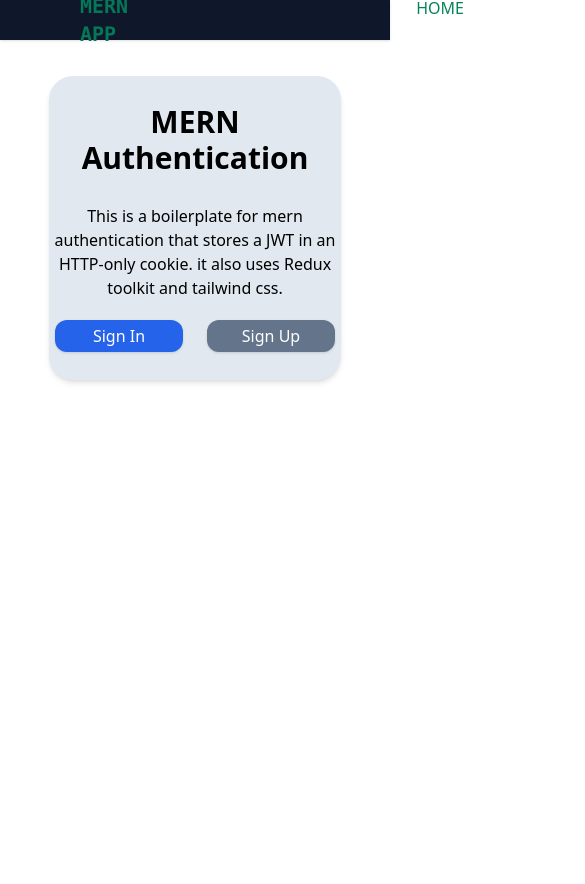
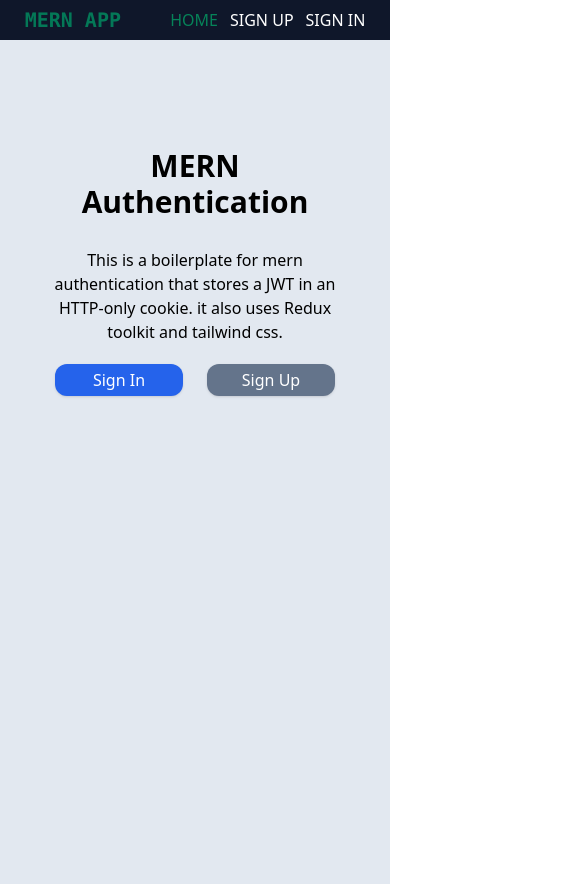
Before and after one commit to sarfaraz-hussain9/mern, a React (Create React App) app in the folder frontend/: page / in a window 390 px wide. Shown: the whole page, 585 px wide, since content can reach past the window. Before the commit the page ends 844 px from the top, so only its background shows below. Built offline with nearby package versions, Linux system fonts and the light colour scheme; the HTML template or start-up script is replaced by a standard one.

Commit message:
responsive

```diff
--- a/frontend/src/compontents/Header.js
+++ b/frontend/src/compontents/Header.js
@@ -6,14 +6,14 @@ const Header = () => {
   const { userInfo } = useSelector((state) => state.auth);
   return (
     <>
-      <div className="navBar flex justify-between h-10 bg-slate-900 text-white items-center shadow">
-        <div className="left mx-20">
+      <div className="navBar flex justify-around h-10 w-full bg-slate-900 text-white items-center shadow ">
+        <div className=" ">
           <h3 className="text-emerald-700  font-bold font-mono text-xl ">
             MERN APP
           </h3>
         </div>
-        <div className="right mx-52">
-          <ul className="flex gap-7">
+        <div className="">
+          <ul className="flex gap-3 sm:gap-6">
           <li >
                   <NavLink to="/">HOME</NavLink>
                 </li>
--- a/frontend/src/compontents/Hero.js
+++ b/frontend/src/compontents/Hero.js
@@ -4,12 +4,14 @@ import { Link } from 'react-router-dom'
 const Hero = () => {
   return (
     <>
-        <div className="container w-3/4  mx-auto bg-slate-200 my-9 rounded-3xl shadow-md">
-          <h1 className='text-3xl font-bold text-center py-7'>MERN Authentication</h1>
+        <div className="container max-w-screen-2xl bg-slate-200 min-h-screen flex justify-center ">
+        <div className="box py-20  w-3/4">
+          <h1 className='text-3xl font-bold text-center py-7 '>MERN Authentication</h1>
           <p className='text-center mb-5'>This is a boilerplate for mern authentication that stores a JWT in an HTTP-only cookie. it also uses Redux toolkit and tailwind css.</p>
           <div className="btn pb-7 flex items-center justify-center gap-6">
             <Link to="/signin" className='bg-blue-600 w-32 px-2 py-1 rounded-xl text-white shadow text-center'>Sign In</Link>
             <Link to="/signup" className='bg-slate-500 w-32 px-2 py-1 rounded-xl text-white shadow text-center'>Sign Up</Link>
+          </div>
           </div>
         </div>
     </>
--- a/frontend/src/screens/Profile.js
+++ b/frontend/src/screens/Profile.js
@@ -49,7 +49,7 @@ const Profile = () => {
 
   return (
     <>
-    <div className="container w-96  mx-auto bg-slate-200 mt-5 p-4 rounded-xl shadow-lg ">
+    <div className="container w-96 mx-auto bg-slate-200  p-5 my-40 rounded-xl shadow-md ">
     <h1 className='text-center font-bold  mb-5 text-4xl'>Profile</h1>
     <div className="box flex flex-col justify-center items-center ">
 
--- a/frontend/src/screens/Signin.js
+++ b/frontend/src/screens/Signin.js
@@ -39,7 +39,7 @@ const Signin = () => {
 
   return (
     <>
-        <div className="container w-64 mx-auto bg-slate-200 mt-5 p-3 rounded-xl shadow-md ">
+        <div className="container w-96 mx-auto bg-slate-200  p-5 my-40 rounded-xl shadow-md  ">
             <h1 className='text-center uppercase font-bold text-xl mb-5'>Sign In</h1>
             <form className='flex flex-col' onSubmit={handleSubmit} >
             <input onChange={(e)=>{setEmail(e.target.value)}} className=" focus:outline-none  my-2 p-1 rounded-md" type="text" placeholder='Email' value={email}/>
--- a/frontend/src/screens/Signup.js
+++ b/frontend/src/screens/Signup.js
@@ -39,7 +39,7 @@ const Signup = () => {
 
   return (
     <>
-        <div className="container w-60 mx-auto bg-slate-200 mt-5 p-3 rounded-xl shadow-md ">
+        <div className="container w-96 mx-auto bg-slate-200  p-5 my-40 rounded-xl shadow-md ">
             <h1 className='text-center font-bold text-xl mb-5'>SIGN UP</h1>
             <form className='flex flex-col' onSubmit={handleSubmit}>
             <input onChange={(e)=>{setUsername(e.target.value)}} className=" focus:outline-none my-2  p-1 rounded-md" type="text" placeholder='Username' id='username'/>
--- a/frontend/src/screens/Update.js
+++ b/frontend/src/screens/Update.js
@@ -48,7 +48,7 @@ const Update = () => {
       }
   return (
     <>
-    <div className="container w-60  mx-auto bg-slate-200 mt-5 p-3 rounded-xl shadow-md ">
+    <div className="container w-96 mx-auto bg-slate-200  p-5 my-40 rounded-xl shadow-md">
         <h1 className='text-center font-bold text-xl mb-5'>UPDATE PROFILE</h1>
         <form className='flex flex-col' onSubmit={handleSubmit}>
         <input onChange={(e)=>{setUsername(e.target.value)}} className=" focus:outline-none my-2 p-1 rounded-md" type="text" placeholder='Username' />
```
